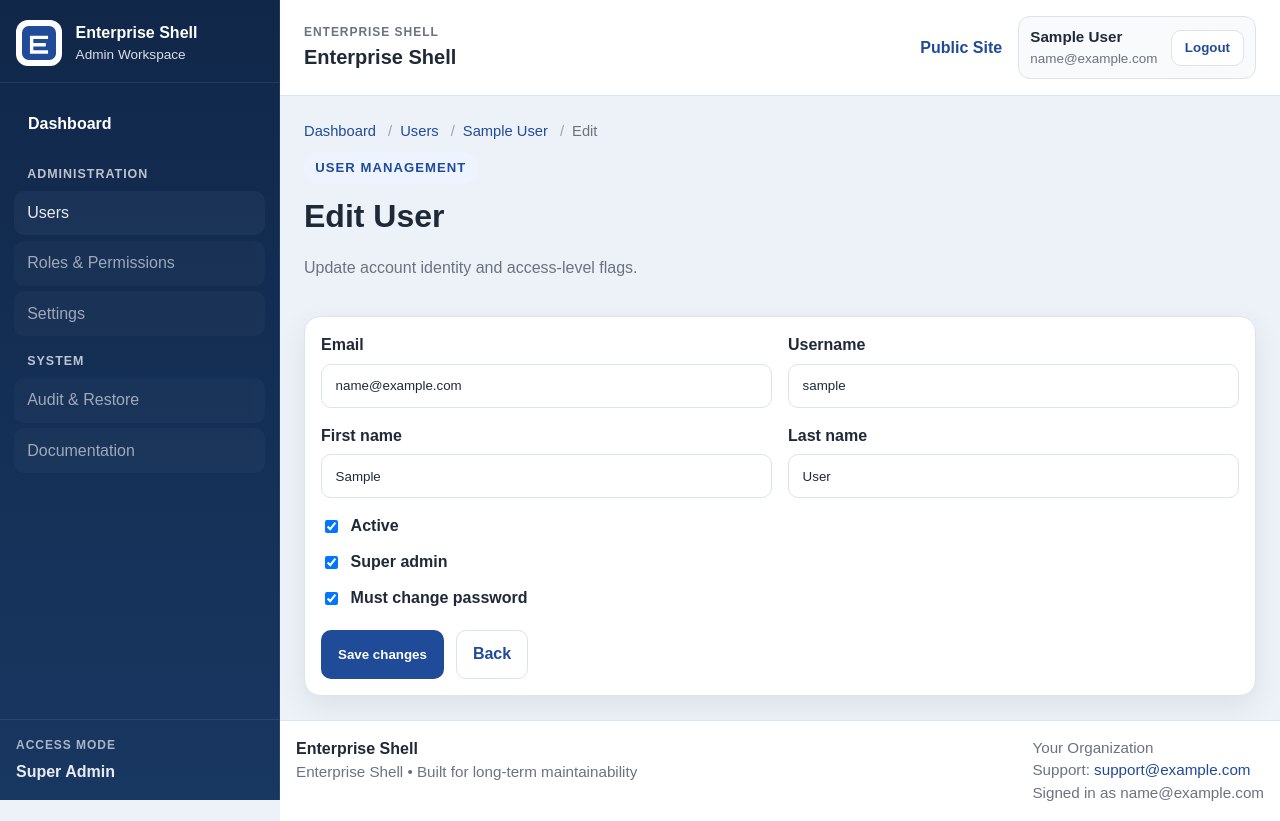
After one commit to sivapanduri/enterprise_shell, a Flask app: page /users/1/edit in a window 1280 px wide. The commit adds this page. Run offline with Flask 3, Linux system fonts and the light colour scheme; a user stored in the database is signed in; tables that the repository leaves empty hold one stand-in row (values such as "Sample post").

Commit message:
feat: add user management module with role assignment support

```diff
--- /dev/null
+++ b/app/blueprints/users/routes.py
@@ -0,0 +1,145 @@
+from flask import abort, flash, redirect, render_template, request, url_for
+from flask_login import current_user
+
+from app.blueprints.users import users_bp
+from app.extensions import db
+from app.forms.users import UserCreateForm, UserEditForm, UserRoleAssignmentForm
+from app.models.rbac import Role, UserRole
+from app.models.user import User
+from app.security.decorators import permission_required
+
+
+@users_bp.get("/")
+@permission_required("users.view")
+def list_users():
+    users = User.query.order_by(User.created_at.desc()).all()
+    return render_template("users/list.html", users=users)
+
+
+@users_bp.route("/create", methods=["GET", "POST"])
+@permission_required("users.create")
+def create_user():
+    form = UserCreateForm()
+
+    if form.validate_on_submit():
+        email = form.email.data.strip().lower()
+        username = form.username.data.strip()
+
+        existing = User.query.filter(
+            (User.email == email) | (User.username == username)
+        ).first()
+        if existing:
+            flash("A user with that email or username already exists.", "danger")
+            return render_template("users/create.html", form=form)
+
+        user = User(
+            email=email,
+            username=username,
+            first_name=form.first_name.data.strip() or None,
+            last_name=form.last_name.data.strip() or None,
+            is_active=form.is_active.data,
+            is_superadmin=form.is_superadmin.data,
+            must_change_password=form.must_change_password.data,
+        )
+        user.set_password(form.password.data)
+
+        db.session.add(user)
+        db.session.commit()
+
+        flash("User created successfully.", "success")
+        return redirect(url_for("users.detail_user", user_id=user.id))
+
+    return render_template("users/create.html", form=form)
+
+
+@users_bp.get("/<int:user_id>")
+@permission_required("users.view")
+def detail_user(user_id: int):
+    user = User.query.get_or_404(user_id)
+    return render_template("users/detail.html", user=user)
+
+
+@users_bp.route("/<int:user_id>/edit", methods=["GET", "POST"])
+@permission_required("users.edit")
+def edit_user(user_id: int):
+    user = User.query.get_or_404(user_id)
+    form = UserEditForm(obj=user)
+
+    if form.validate_on_submit():
+        email = form.email.data.strip().lower()
+        username = form.username.data.strip()
+
+        existing = User.query.filter(
+            ((User.email == email) | (User.username == username)) & (User.id != user.id)
+        ).first()
+        if existing:
+            flash("Another user already uses that email or username.", "danger")
+            return render_template("users/edit.html", form=form, user=user)
+
+        user.email = email
+        user.username = username
+        user.first_name = form.first_name.data.strip() or None
+        user.last_name = form.last_name.data.strip() or None
+        user.is_active = form.is_active.data
+        user.is_superadmin = form.is_superadmin.data
+        user.must_change_password = form.must_change_password.data
+
+        db.session.commit()
+
+        flash("User updated successfully.", "success")
+        return redirect(url_for("users.detail_user", user_id=user.id))
+
+    return render_template("users/edit.html", form=form, user=user)
+
+
+@users_bp.route("/<int:user_id>/roles", methods=["GET", "POST"])
+@permission_required("users.assign_roles")
+def assign_roles(user_id: int):
+    user = User.query.get_or_404(user_id)
+    form = UserRoleAssignmentForm()
+
+    roles = Role.query.order_by(Role.label.asc(), Role.name.asc()).all()
+    form.role_ids.choices = [(role.id, f"{role.label} ({role.name})") for role in roles]
+
+    if request.method == "GET":
+        form.role_ids.data = [user_role.role_id for user_role in user.roles]
+
+    if form.validate_on_submit():
+        selected_role_ids = set(form.role_ids.data)
+        current_role_ids = {user_role.role_id for user_role in user.roles}
+
+        for user_role in list(user.roles):
+            if user_role.role_id not in selected_role_ids:
+                db.session.delete(user_role)
+
+        for role_id in selected_role_ids - current_role_ids:
+            db.session.add(
+                UserRole(
+                    user_id=user.id,
+                    role_id=role_id,
+                    assigned_by_id=current_user.id,
+                )
+            )
+
+        db.session.commit()
+        flash("User roles updated successfully.", "success")
+        return redirect(url_for("users.detail_user", user_id=user.id))
+
+    return render_template("users/roles.html", form=form, user=user, roles=roles)
+
+
+@users_bp.post("/<int:user_id>/toggle-active")
+@permission_required("users.edit")
+def toggle_active(user_id: int):
+    user = User.query.get_or_404(user_id)
+
+    if user.id == current_user.id:
+        flash("You cannot deactivate your own account from this screen.", "danger")
+        return redirect(url_for("users.detail_user", user_id=user.id))
+
+    user.is_active = not user.is_active
+    db.session.commit()
+
+    state_label = "activated" if user.is_active else "deactivated"
+    flash(f"User {state_label} successfully.", "success")
+    return redirect(url_for("users.detail_user", user_id=user.id))
--- a/app/core/error_handlers.py
+++ b/app/core/error_handlers.py
@@ -2,6 +2,10 @@ from flask import Flask, render_template
 
 
 def register_error_handlers(app: Flask) -> None:
+    @app.errorhandler(403)
+    def forbidden(error):
+        return render_template("errors/403.html"), 403
+
     @app.errorhandler(404)
     def not_found(error):
         return render_template("errors/404.html"), 404
--- /dev/null
+++ b/app/forms/users.py
@@ -0,0 +1,58 @@
+from flask_wtf import FlaskForm
+from wtforms import BooleanField, PasswordField, SelectMultipleField, StringField, SubmitField
+from wtforms.validators import DataRequired, Email, Length, Optional
+
+
+class UserCreateForm(FlaskForm):
+    email = StringField(
+        "Email",
+        validators=[DataRequired(), Email(), Length(max=255)],
+    )
+    username = StringField(
+        "Username",
+        validators=[DataRequired(), Length(min=3, max=120)],
+    )
+    first_name = StringField(
+        "First name",
+        validators=[Optional(), Length(max=120)],
+    )
+    last_name = StringField(
+        "Last name",
+        validators=[Optional(), Length(max=120)],
+    )
+    password = PasswordField(
+        "Password",
+        validators=[DataRequired(), Length(min=8, max=128)],
+    )
+    is_active = BooleanField("Active", default=True)
+    is_superadmin = BooleanField("Super admin")
+    must_change_password = BooleanField("Must change password", default=True)
+    submit = SubmitField("Create user")
+
+
+class UserEditForm(FlaskForm):
+    email = StringField(
+        "Email",
+        validators=[DataRequired(), Email(), Length(max=255)],
+    )
+    username = StringField(
+        "Username",
+        validators=[DataRequired(), Length(min=3, max=120)],
+    )
+    first_name = StringField(
+        "First name",
+        validators=[Optional(), Length(max=120)],
+    )
+    last_name = StringField(
+        "Last name",
+        validators=[Optional(), Length(max=120)],
+    )
+    is_active = BooleanField("Active")
+    is_superadmin = BooleanField("Super admin")
+    must_change_password = BooleanField("Must change password")
+    submit = SubmitField("Save changes")
+
+
+class UserRoleAssignmentForm(FlaskForm):
+    role_ids = SelectMultipleField("Roles", coerce=int)
+    submit = SubmitField("Save roles")
--- a/app/static/css/app.css
+++ b/app/static/css/app.css
@@ -721,3 +721,145 @@ a:hover {
         grid-template-columns: 1fr;
     }
 }
+.table-card,
+.form-card {
+    background: #fff;
+    border: 1px solid var(--color-border);
+    border-radius: 16px;
+    box-shadow: var(--shadow-soft);
+    padding: 1rem;
+}
+
+.table-responsive {
+    width: 100%;
+    overflow-x: auto;
+}
+
+.data-table {
+    width: 100%;
+    border-collapse: collapse;
+    min-width: 960px;
+}
+
+.data-table th,
+.data-table td {
+    padding: 0.85rem 0.9rem;
+    border-bottom: 1px solid var(--color-border);
+    vertical-align: top;
+    text-align: left;
+}
+
+.data-table thead th {
+    font-size: 0.85rem;
+    text-transform: uppercase;
+    letter-spacing: 0.05em;
+    color: var(--color-muted);
+    font-weight: 700;
+    background: #f8fafc;
+}
+
+.data-table tbody tr:hover {
+    background: #fbfdff;
+}
+
+.table-link {
+    font-weight: 700;
+}
+
+.text-right {
+    text-align: right !important;
+}
+
+.table-actions {
+    display: inline-flex;
+    gap: 0.5rem;
+    flex-wrap: wrap;
+    justify-content: flex-end;
+}
+
+.empty-row {
+    padding: 1rem 0;
+    color: var(--color-muted);
+}
+
+.form-grid {
+    display: grid;
+    grid-template-columns: repeat(2, minmax(0, 1fr));
+    gap: 1rem;
+}
+
+.form-group-full {
+    grid-column: 1 / -1;
+}
+
+.form-check-stack {
+    display: grid;
+    gap: 0.75rem;
+}
+
+.checkbox-line {
+    display: flex;
+    align-items: center;
+    gap: 0.6rem;
+    font-weight: 600;
+}
+
+.form-actions-row {
+    display: flex;
+    gap: 0.75rem;
+    flex-wrap: wrap;
+    margin-top: 1.25rem;
+}
+
+.form-select-multi {
+    width: 100%;
+    min-height: 220px;
+    padding: 0.75rem;
+    border: 1px solid var(--color-border);
+    border-radius: 10px;
+    background: #fff;
+}
+
+.form-help {
+    margin-top: 0.5rem;
+    color: var(--color-muted);
+    font-size: 0.92rem;
+}
+
+.detail-grid {
+    display: grid;
+    grid-template-columns: 1.2fr 1fr 1fr;
+    gap: 1rem;
+}
+
+.stack-actions {
+    margin-top: 1rem;
+    display: flex;
+    gap: 0.75rem;
+    flex-wrap: wrap;
+}
+
+.status-chip {
+    display: inline-block;
+    padding: 0.3rem 0.65rem;
+    border-radius: 999px;
+    font-weight: 700;
+    font-size: 0.85rem;
+}
+
+.status-chip-success {
+    background: #e8f7ee;
+    color: #166534;
+}
+
+.status-chip-muted {
+    background: #eef2f7;
+    color: #475569;
+}
+
+@media (max-width: 1100px) {
+    .form-grid,
+    .detail-grid {
+        grid-template-columns: 1fr;
+    }
+}
--- /dev/null
+++ b/app/templates/users/_form.html
@@ -0,0 +1,60 @@
+<div class="form-grid">
+    <div class="form-group">
+        <label for="{{ form.email.id }}">{{ form.email.label.text }}</label>
+        {{ form.email(class_="form-control", placeholder="user@example.com") }}
+        {% for error in form.email.errors %}
+            <div class="field-error">{{ error }}</div>
+        {% endfor %}
+    </div>
+
+    <div class="form-group">
+        <label for="{{ form.username.id }}">{{ form.username.label.text }}</label>
+        {{ form.username(class_="form-control", placeholder="username") }}
+        {% for error in form.username.errors %}
+            <div class="field-error">{{ error }}</div>
+        {% endfor %}
+    </div>
+
+    <div class="form-group">
+        <label for="{{ form.first_name.id }}">{{ form.first_name.label.text }}</label>
+        {{ form.first_name(class_="form-control", placeholder="First name") }}
+        {% for error in form.first_name.errors %}
+            <div class="field-error">{{ error }}</div>
+        {% endfor %}
+    </div>
+
+    <div class="form-group">
+        <label for="{{ form.last_name.id }}">{{ form.last_name.label.text }}</label>
+        {{ form.last_name(class_="form-control", placeholder="Last name") }}
+        {% for error in form.last_name.errors %}
+            <div class="field-error">{{ error }}</div>
+        {% endfor %}
+    </div>
+
+    {% if form.password is defined %}
+        <div class="form-group form-group-full">
+            <label for="{{ form.password.id }}">{{ form.password.label.text }}</label>
+            {{ form.password(class_="form-control", placeholder="Enter a secure password") }}
+            {% for error in form.password.errors %}
+                <div class="field-error">{{ error }}</div>
+            {% endfor %}
+        </div>
+    {% endif %}
+
+    <div class="form-check-stack form-group-full">
+        <label class="checkbox-line">
+            {{ form.is_active() }}
+            <span>{{ form.is_active.label.text }}</span>
+        </label>
+
+        <label class="checkbox-line">
+            {{ form.is_superadmin() }}
+            <span>{{ form.is_superadmin.label.text }}</span>
+        </label>
+
+        <label class="checkbox-line">
+            {{ form.must_change_password() }}
+            <span>{{ form.must_change_password.label.text }}</span>
+        </label>
+    </div>
+</div>
--- /dev/null
+++ b/app/templates/users/edit.html
@@ -0,0 +1,29 @@
+{% extends "_layouts/app_base.html" %}
+
+{% block title %}Edit User | {{ branding.app_name }}{% endblock %}
+
+{% block admin_content %}
+    {% set breadcrumbs = [
+        {"label": "Dashboard", "url": url_for("dashboard.index")},
+        {"label": "Users", "url": url_for("users.list_users")},
+        {"label": user.display_name, "url": url_for("users.detail_user", user_id=user.id)},
+        {"label": "Edit", "url": None}
+    ] %}
+    {% set eyebrow = "User management" %}
+    {% set title = "Edit User" %}
+    {% set subtitle = "Update account identity and access-level flags." %}
+
+    {% include "_partials/page_header.html" %}
+
+    <section class="form-card">
+        <form method="post" novalidate>
+            {{ form.hidden_tag() }}
+            {% include "users/_form.html" %}
+
+            <div class="form-actions-row">
+                {{ form.submit(class_="btn btn-primary") }}
+                <a class="btn btn-secondary" href="{{ url_for('users.detail_user', user_id=user.id) }}">Back</a>
+            </div>
+        </form>
+    </section>
+{% endblock %}
```
Also changed, not shown: app/__init__.py (+2 -9 lines), app/blueprints/users/__init__.py (added, +7 -0 lines), app/menu.py (+1 -8 lines), app/templates/errors/403.html (added, +14 -0 lines), app/templates/users/create.html (added, +28 -0 lines), app/templates/users/detail.html (added, +86 -0 lines), app/templates/users/list.html (added, +68 -0 lines), app/templates/users/roles.html (added, +39 -0 lines).
